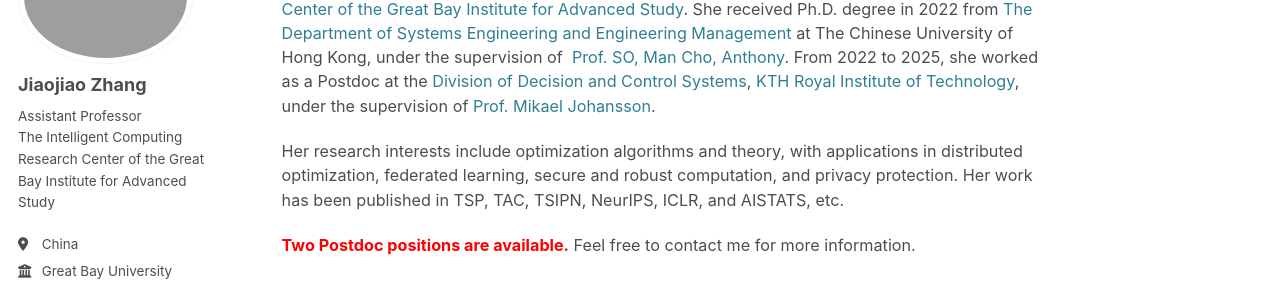
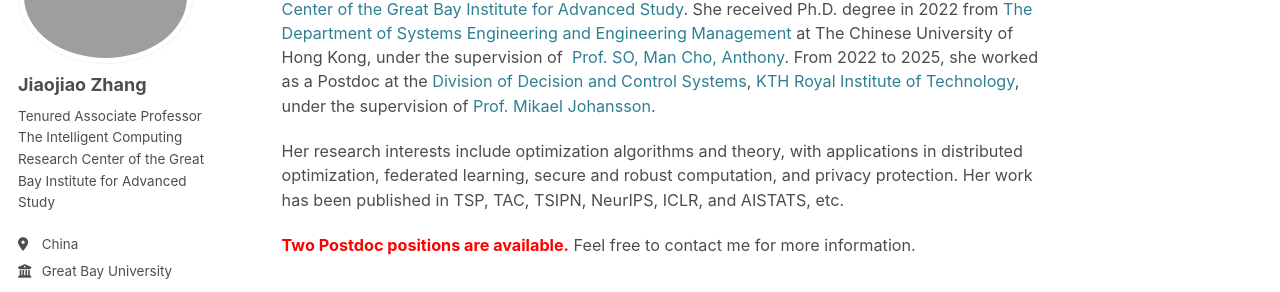
Before and after one commit to JiaojiaoZhang-jjz/JiaojiaoZhang-jjz.github.io, a Jekyll site: the page built from _pages/about.md, in a window 1280 px wide. Shown: the part 176-468 px from the top of the page. Built offline with Jekyll 4.4.1, drawn with Linux system fonts in a browser that asks for light colours; some web fonts are replaced.

Commit message:
Update _config.yml

```diff
--- a/_config.yml
+++ b/_config.yml
@@ -25,8 +25,8 @@ author:
   avatar           : "zjj.png"
   name             : "Jiaojiao Zhang"
   pronouns         : # example: "she/her"
-  #bio              : "Assistant Professor of The Intelligent Computing Research Center of the Great Bay Institute for Advanced Study"
-  bio              : "Assistant Professor<br>The Intelligent Computing Research Center of the Great Bay Institute for Advanced Study"
+  #bio              : "Tenured Associate Professor of The Intelligent Computing Research Center of the Great Bay Institute for Advanced Study"
+  bio              : "Tenured Associate Professor<br>The Intelligent Computing Research Center of the Great Bay Institute for Advanced Study"
   location         : "China"
   employer         : "Great Bay University"
   uri              : # URL
```
